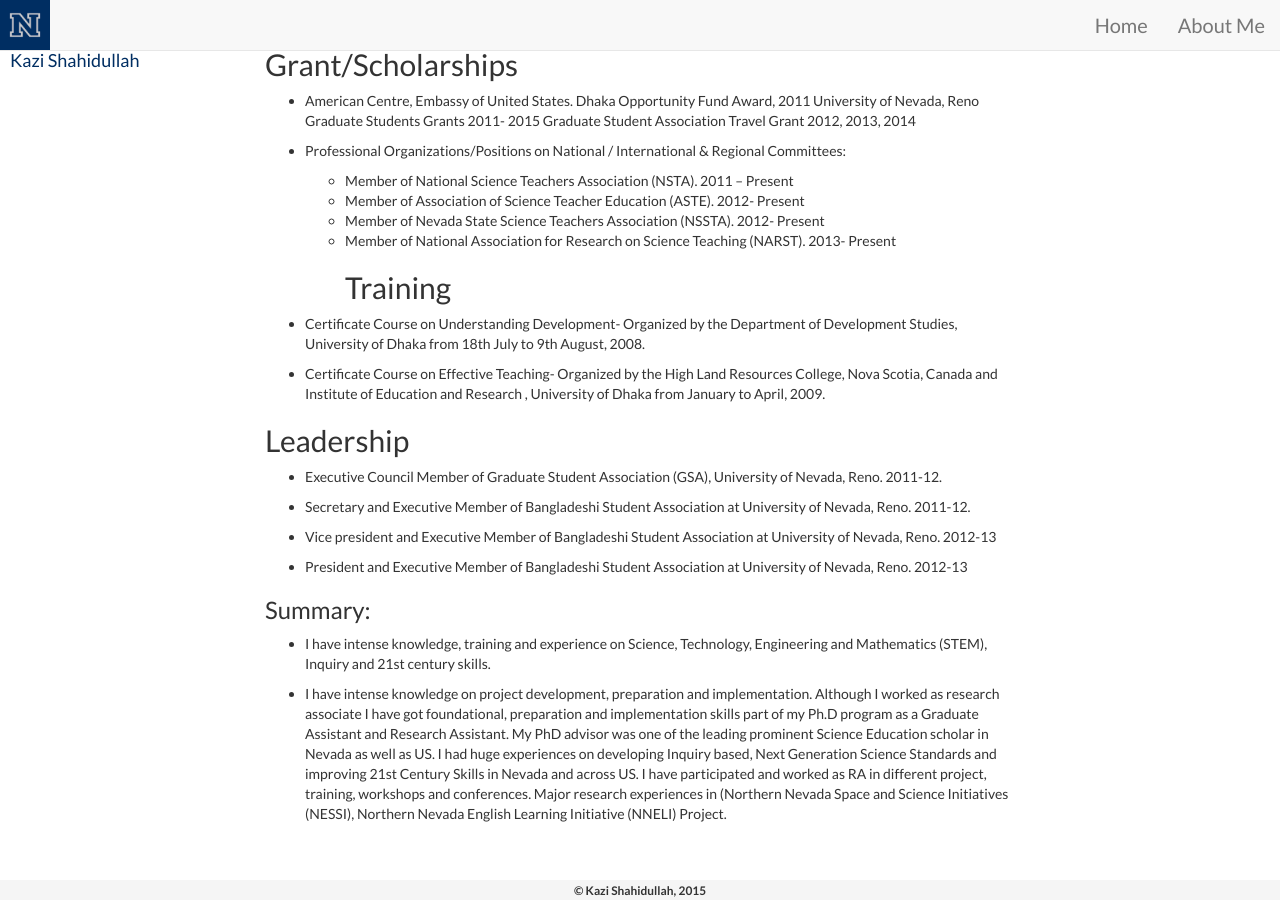
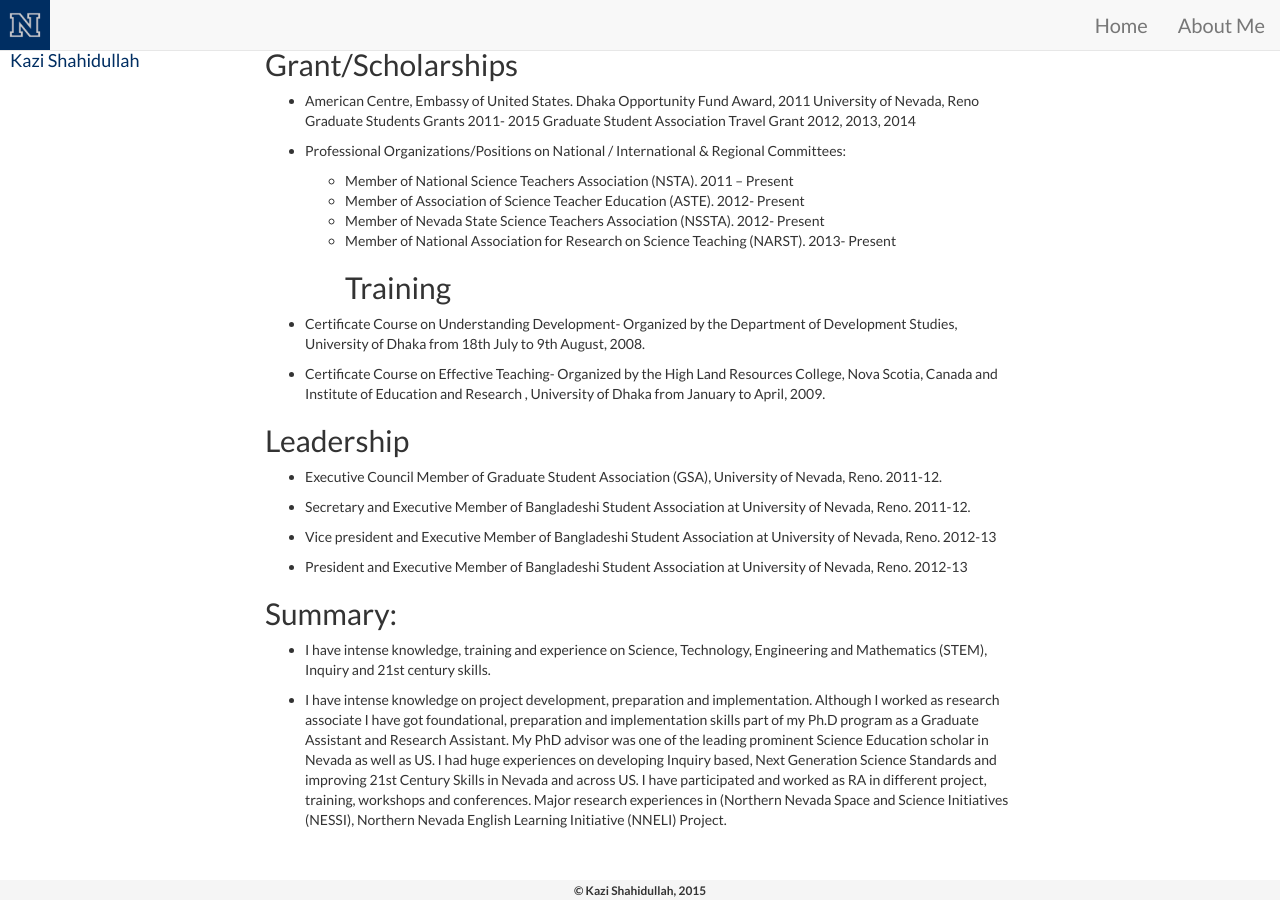
Before and after one commit to kazishahidullah/kazishahidullah.github.io, a Jekyll site: the page built from resume/index.md, in a window 1280 px wide and 900 px high, scrolled down 2511 px. Built offline with Jekyll 4.4.1, drawn with Linux system fonts in a browser that asks for light colours; nearby versions of some CDN libraries.

```diff
--- a/resume/index.md
+++ b/resume/index.md
@@ -188,7 +188,7 @@ Committees:
 
 * President and Executive Member of Bangladeshi Student Association at University of Nevada, Reno. 2012-13
 
-### Summary:
+## Summary:
 * I have intense knowledge, training and experience on Science, Technology, Engineering and Mathematics (STEM), Inquiry and 21st century skills.
 
 * I have intense knowledge on project development, preparation and implementation. Although I worked as research associate I have got foundational, preparation and implementation skills part of my Ph.D program as a Graduate Assistant and Research Assistant. My PhD advisor was one of the leading prominent Science Education scholar in Nevada as well as US. I had huge experiences on developing Inquiry based, Next Generation Science Standards and improving 21st Century Skills in Nevada and across US. I have participated and worked as RA in different project, training, workshops and conferences. Major research experiences in (Northern Nevada Space and Science Initiatives (NESSI), Northern Nevada English Learning Initiative (NNELI) Project.
```
